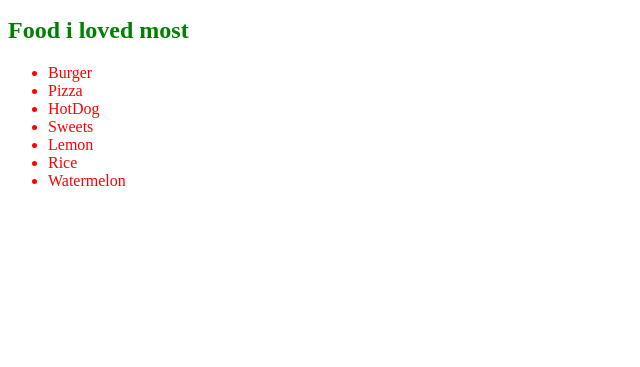
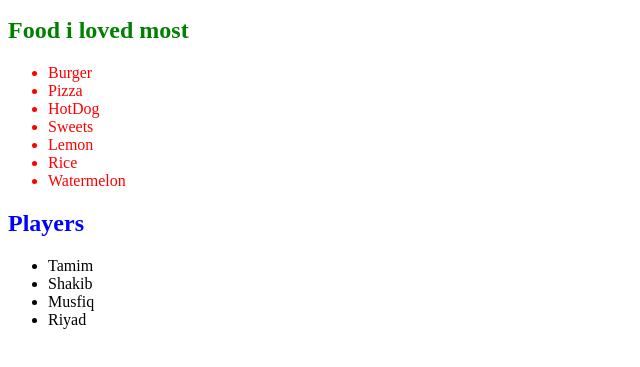
Before and after one commit to faiji31/PH-M-24, a plain HTML site: page liam.html in a window 1280 px wide. Shown: the part 213-580 px from the top of the page, without its empty margins (0-640 px from the left). Drawn offline with Linux system fonts and the light colour scheme.

Commit message:
4th commit

```diff
--- a/liam.html
+++ b/liam.html
@@ -41,6 +41,15 @@
             <li class="foreign">Watermelon</li>
         </ul>
        </section>
+       <section id="players-container">
+        <h1>Players</h1>
+        <ul>
+            <li>Tamim</li>
+            <li>Shakib</li>
+            <li>Musfiq</li>
+            <li>Riyad</li>
+        </ul>
+       </section>
     </main>
     <script src="lfe.js"></script>
 </body>
```
Also changed, not shown: jsprc.js (added).
